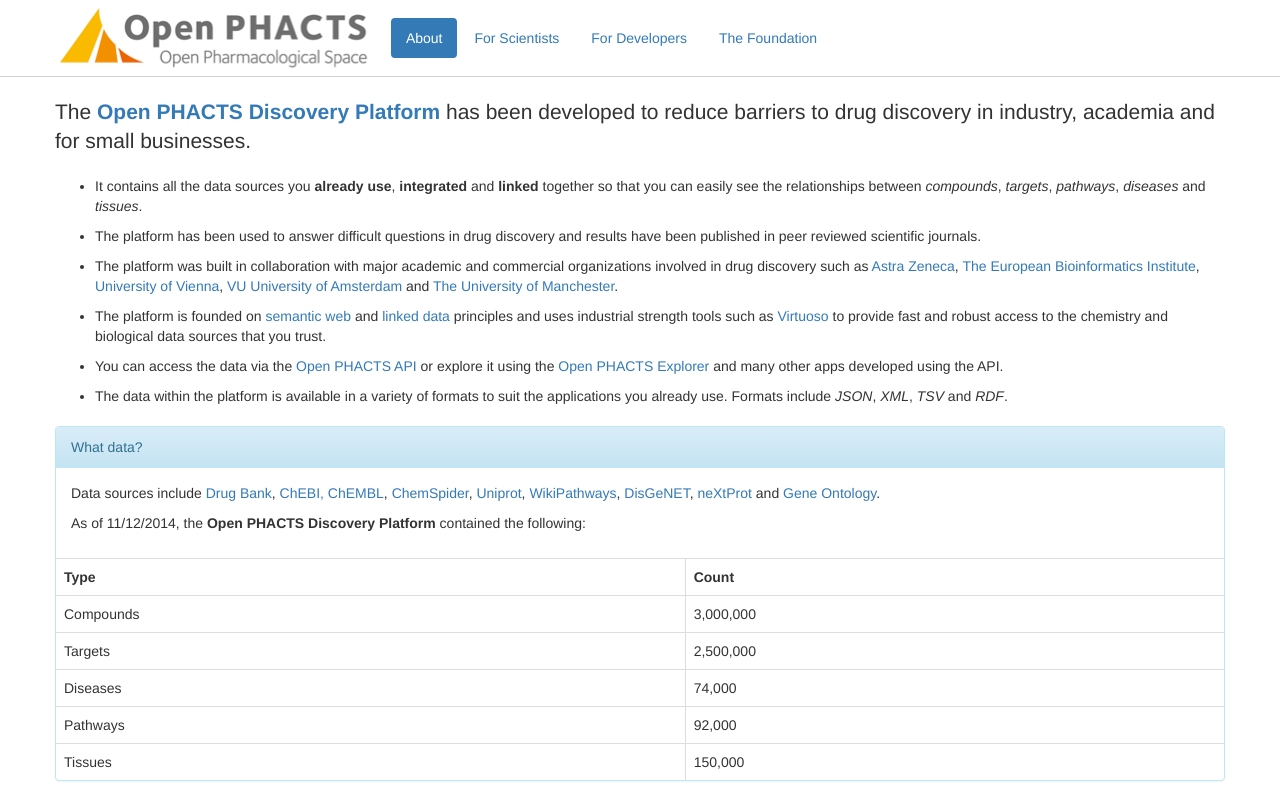
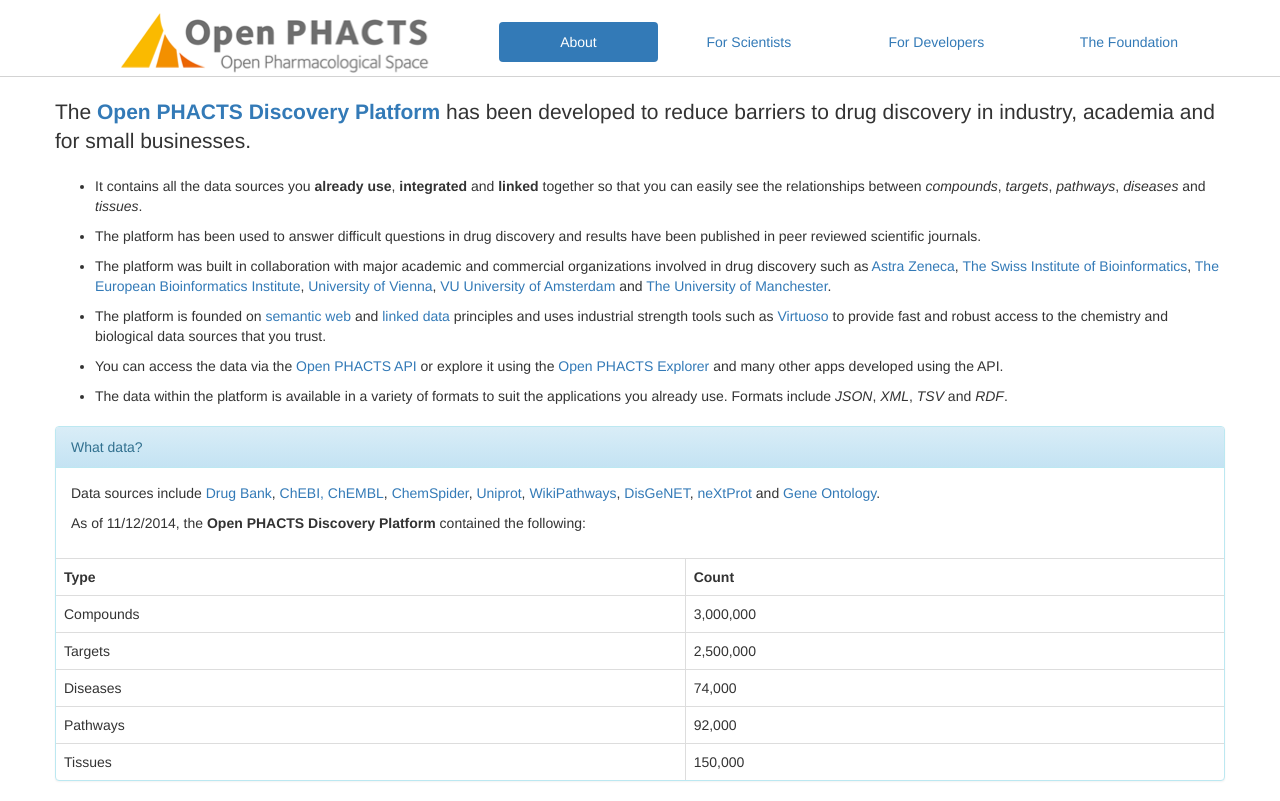
Before and after one commit to ianwdunlop/openphacts-prototype-website, a plain HTML site: page index.html in a window 1280 px wide. Drawn offline with nearby package versions, Linux system fonts and the light colour scheme.

Commit message:
justified navs

```diff
--- a/index.html
+++ b/index.html
@@ -23,14 +23,16 @@
 </head>
 
 <body>
-    <div style="border-bottom: 1px solid lightgray; margin-bottom: 20px; padding-bottom: 5px; padding-top: 5px;">
+    <div style="border-bottom: 1px solid lightgray; margin-bottom: 20px;">
         <div class="container">
             <div class="row">
-                <a href="#">
+                <ul class="nav nav-pills nav-justified" style="display: inline-block; vertical-align: middle;" role="tablist">
+                    <li>
+                        <a href="#" style="padding-bottom:0;">
                             <img src="./images/ops_logo_with_text.png" class="responsive-image" alt="Logo" />
                         </a>
-                <span style="margin-left: 10px;">
-                    <ul class="nav nav-pills" style="display: inline-block; vertical-align: middle;" role="tablist">
+                    </li>
+
                     <li role="presentation" class="active"><a href="#about" role="tab" data-toggle="tab">About</a>
                     </li>
                     <li role="presentation"><a href="#scientists" role="tab" data-toggle="tab">For Scientists</a>
@@ -40,8 +42,6 @@
                     <li role="presentation"><a href="#foundation" role="tab" data-toggle="tab">The Foundation</a>
                     </li>
                 </ul>
-                </span>
-
             </div>
         </div>
     </div>
@@ -73,7 +73,9 @@
                                 <p>The platform has been used to answer difficult questions in drug discovery and results have been published in peer reviewed scientific journals.</p>
                             </li>
                             <li>
-                                <p>The platform was built in collaboration with major academic and commercial organizations involved in drug discovery such as <a href="astrazenecamolndal.com/">Astra Zeneca</a>, <a href="https://www.ebi.ac.uk/">The European Bioinformatics Institute</a>,
+                                <p>The platform was built in collaboration with major academic and commercial organizations involved in drug discovery such as <a href="astrazenecamolndal.com/">Astra Zeneca</a>, <a href="www.isb-sib.ch/">The Swiss Institute of Bioinformatics</a>,
+                                    <a
+                                    href="https://www.ebi.ac.uk/">The European Bioinformatics Institute</a>,
                                         <a href="www.univie.ac.at/">University of Vienna</a>,
                                         <a href="http://www.vu.nl/">VU University of Amsterdam</a> and <a href="http://www.manchester.ac.uk/">The University of Manchester</a>.
                             </li>
```
Lines whose indentation alone changed are shown as unchanged.
